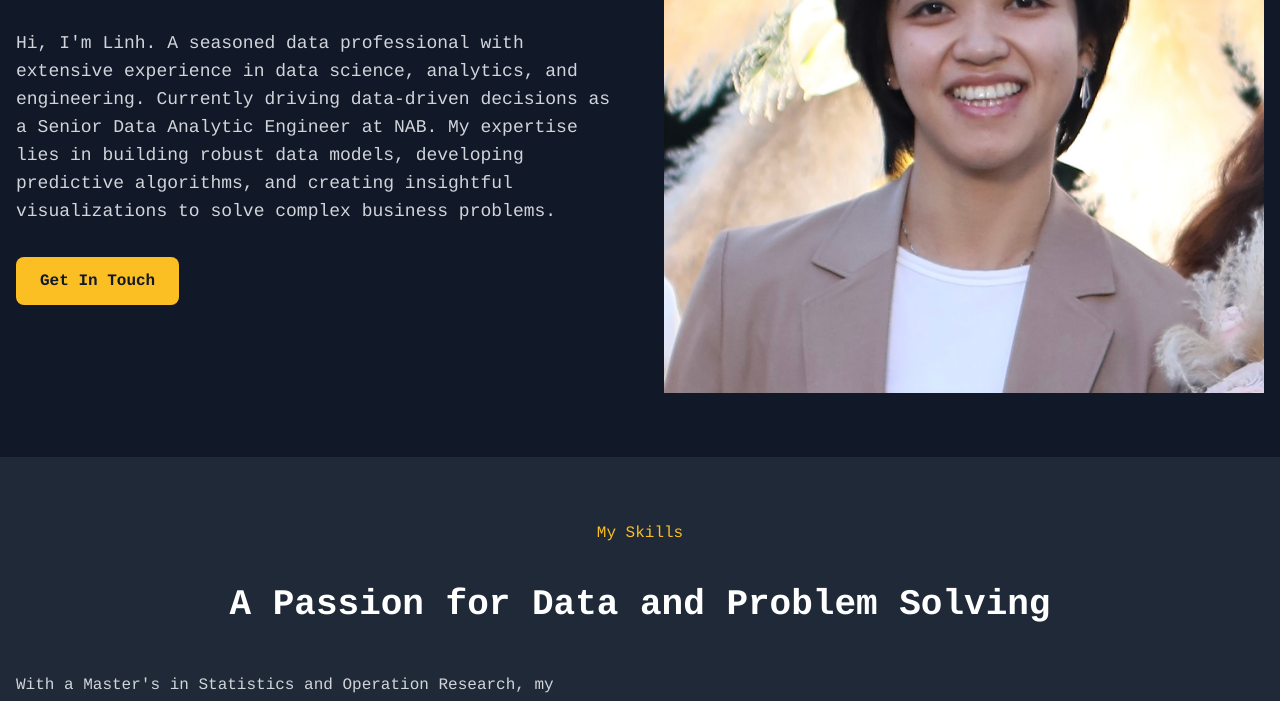
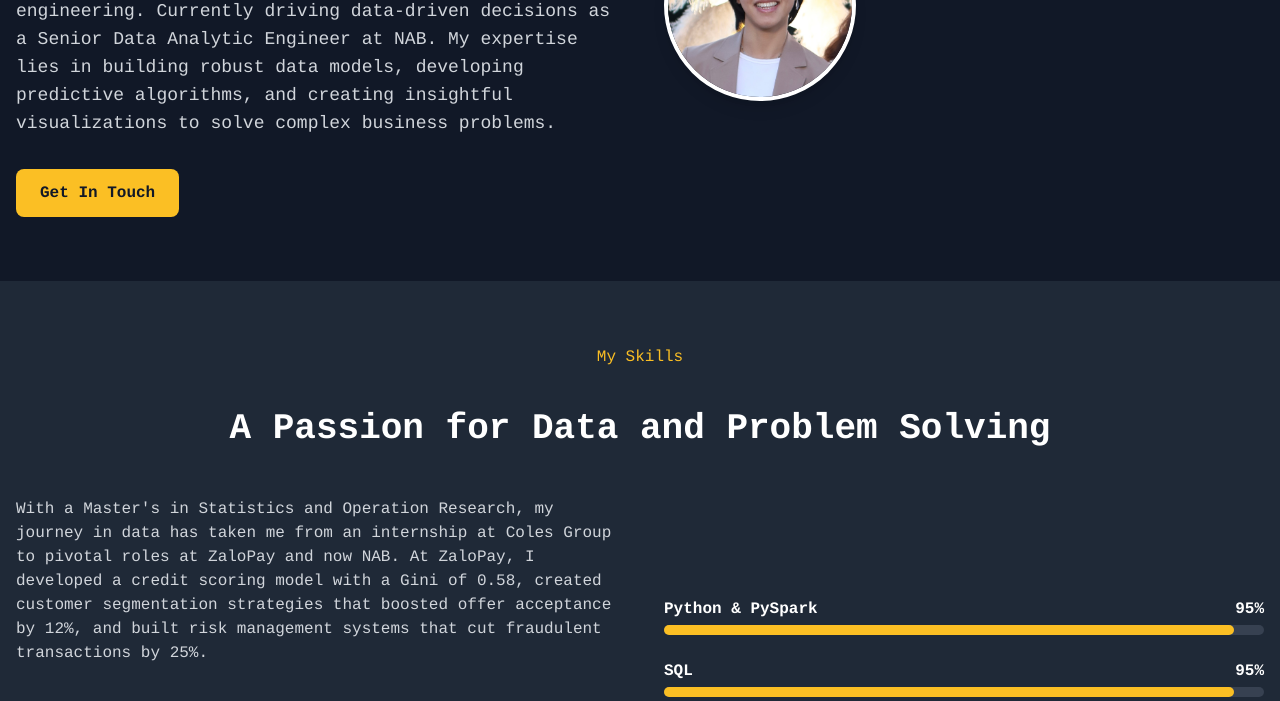
Before and after one commit to lynle1911/portfolio, a plain HTML site: page index.html in a window 1280 px wide. Shown: the part 399-1100 px from the top of the page. Drawn offline with nearby package versions, Linux system fonts and the light colour scheme.

Commit message:
Update index.html

```diff
--- a/index.html
+++ b/index.html
@@ -133,7 +133,7 @@
           </div>
 
             <div class="hero-banner">
-            <img src="./utils/images/profile_pic.jpg" width="800" height="800" alt="linh le" class="w-100">
+            <img src="./utils/images/profile_pic.jpg" width="800" height="800" alt="linh le" class="w-48 h-48 rounded-full object-cover shadow-lg border-4 border-white">
             </div>
 
         </div>
```
